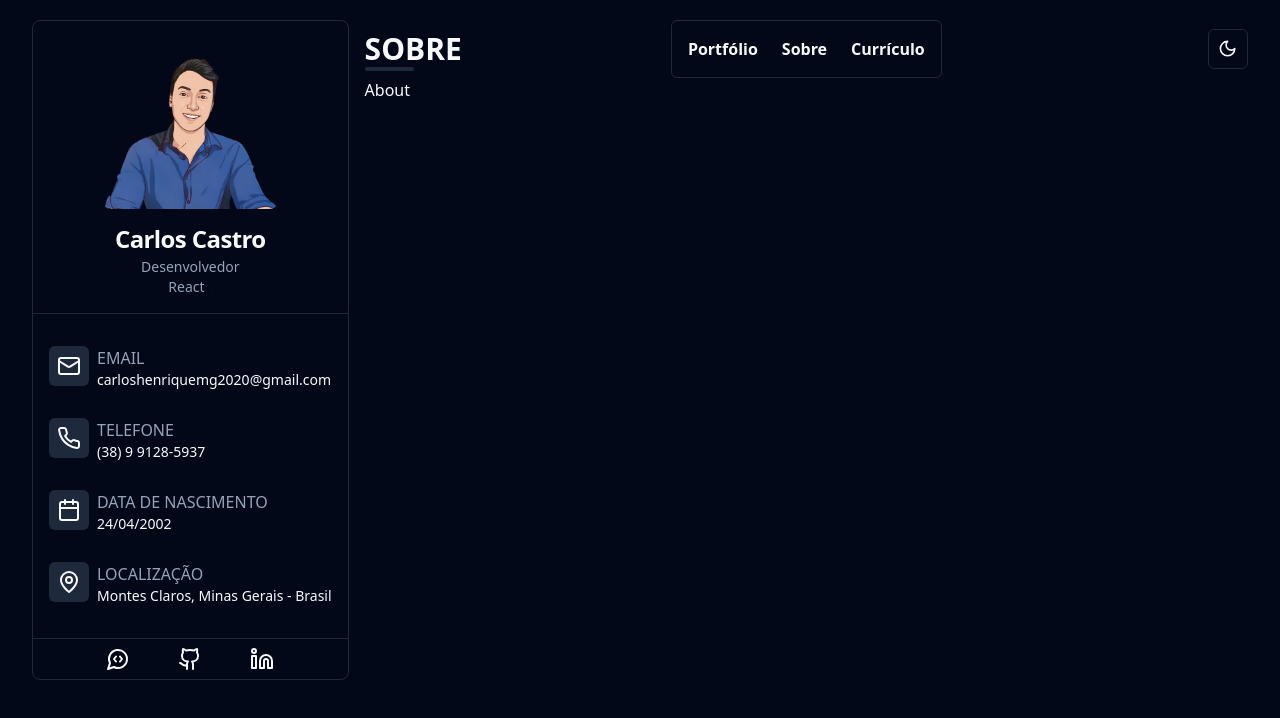
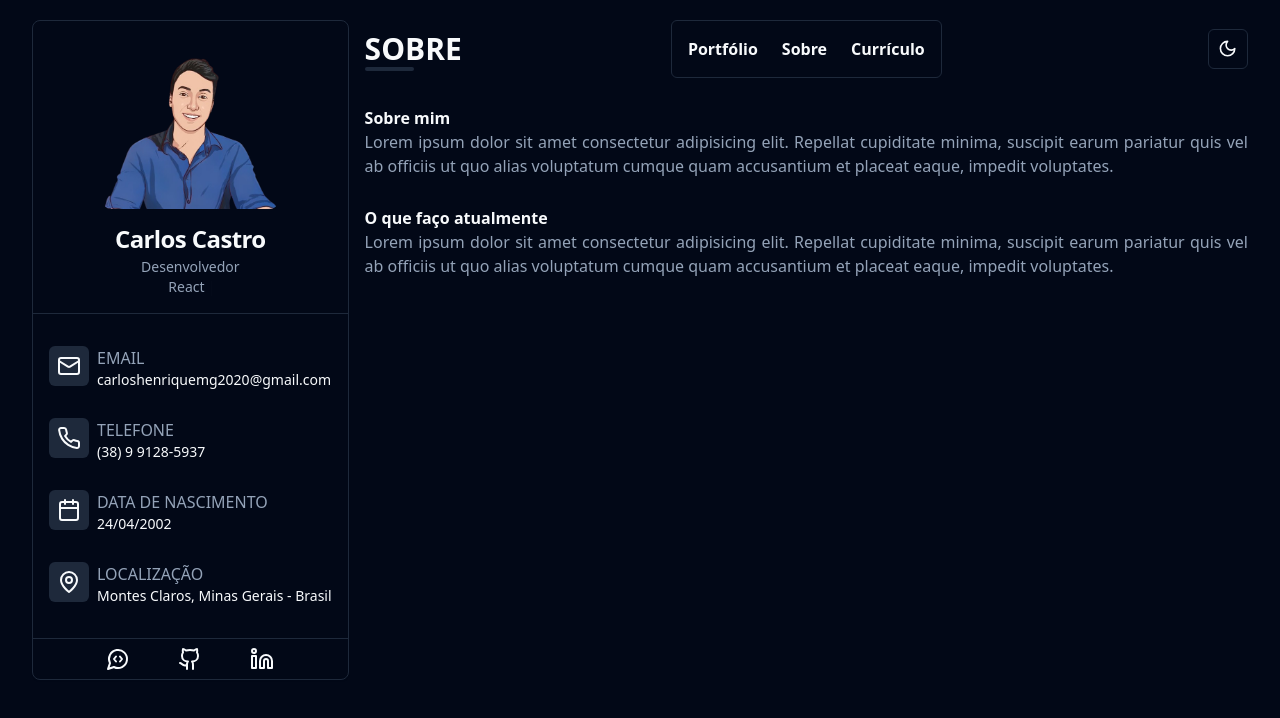
Before and after one commit to Carlos-Castro11/portfolio, a React (Vite) app: page /about in a window 1280 px wide. Shown: the top 718 px of the page. Built offline with nearby package versions, Linux system fonts and the light colour scheme.

Commit message:
Add about

```diff
--- a/src/components/hero-mobile/hero-mobile.tsx
+++ b/src/components/hero-mobile/hero-mobile.tsx
@@ -23,10 +23,10 @@ export function HeroMobile() {
   })
 
   return (
-    <Card className="mt-2 overflow-hidden">
+    <Card className="my-2 overflow-hidden">
       <div className="flex gap-[0.5px] justify-center">
         <CardHeader className="">
-          <img className="max-w-[160px]" src={perfil} alt="" />
+          <img className="sm:max-w-[160px] max-w-[135px]" src={perfil} alt="" />
           <CardDescription className="flex flex-col justify-center text-center">
             Desenvolvedor
             <div>
--- a/src/components/nav/nav-mobile.tsx
+++ b/src/components/nav/nav-mobile.tsx
@@ -19,7 +19,7 @@ export function NavMobile() {
       />
       <nav
         className={`absolute bg-primary-foreground p-2 z-10 border rounded-md left-0 top-16 w-full
-            transition-all duration-300 opacity-0 translate-y-[20%] ${isMenuMobileActive && 'translate-y-[0%] opacity-100'}
+            transition-all duration-300 opacity-0 translate-y-[20%] ${isMenuMobileActive && 'translate-y-0 opacity-100'}
             `}
       >
         <ul className="space-y-2">
--- a/src/pages/app/about.tsx
+++ b/src/pages/app/about.tsx
@@ -2,9 +2,26 @@ import { Helmet } from 'react-helmet-async'
 
 export function About() {
   return (
-    <>
-      <Helmet title="About" />
-      <h1>About</h1>
-    </>
+    <div className="space-y-7 mt-7">
+      <Helmet title="Sobre" />
+      <div>
+        <h2 className="font-semibold">Sobre mim</h2>
+        <p className="text-justify text-muted-foreground">
+          Lorem ipsum dolor sit amet consectetur adipisicing elit. Repellat
+          cupiditate minima, suscipit earum pariatur quis vel ab officiis ut quo
+          alias voluptatum cumque quam accusantium et placeat eaque, impedit
+          voluptates.
+        </p>
+      </div>
+      <div>
+        <h2 className="font-semibold">O que faço atualmente</h2>
+        <p className="text-justify text-muted-foreground">
+          Lorem ipsum dolor sit amet consectetur adipisicing elit. Repellat
+          cupiditate minima, suscipit earum pariatur quis vel ab officiis ut quo
+          alias voluptatum cumque quam accusantium et placeat eaque, impedit
+          voluptates.
+        </p>
+      </div>
+    </div>
   )
 }
```
